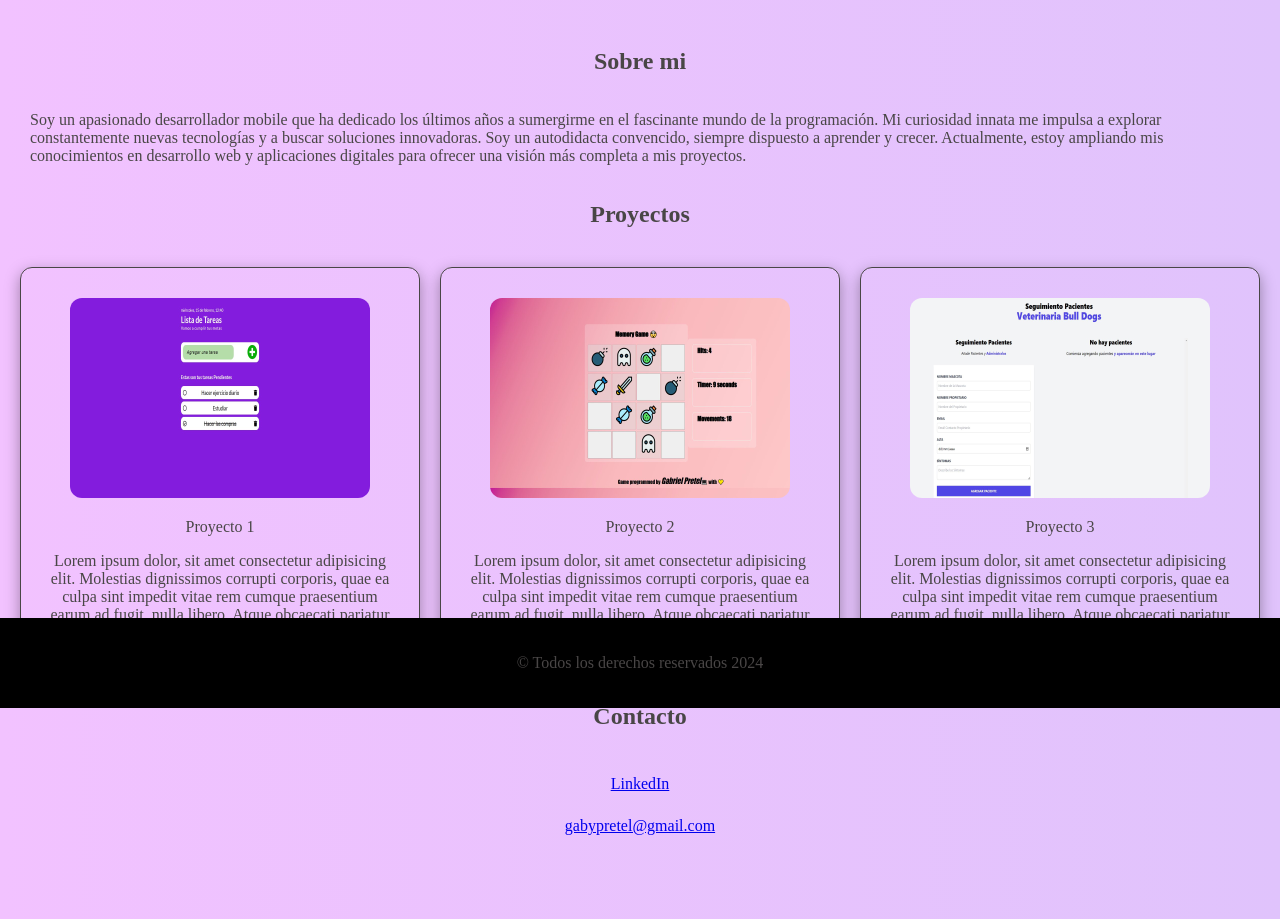
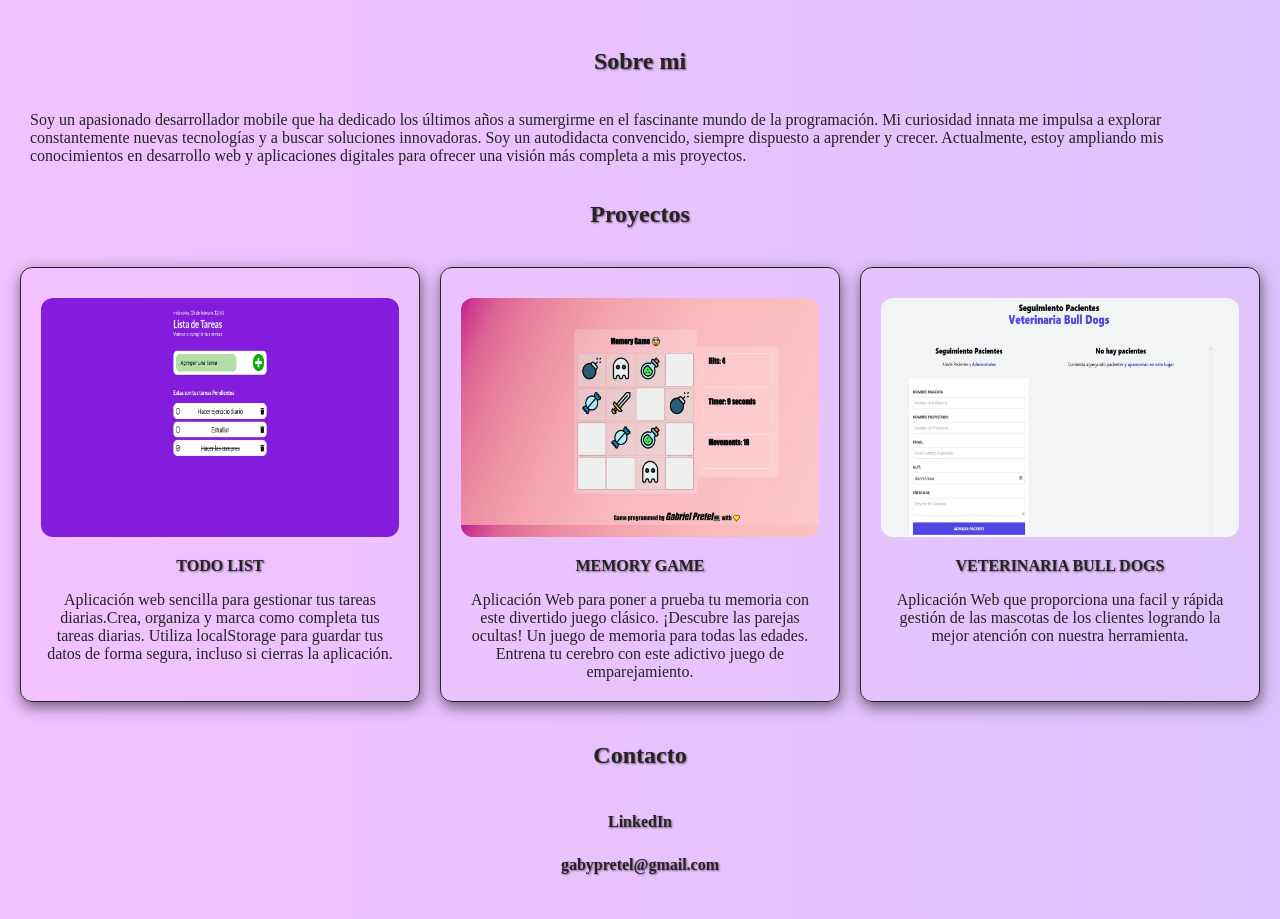
Before and after one commit to Gabipretel/portafolio-css-grid, a plain HTML site: page index.html in a window 1280 px wide. Shown: the part 92-1011 px from the top of the page. Drawn offline with Linux system fonts and the light colour scheme; a web font is replaced by a local one.

Commit message:
cambios ui

```diff
--- a/index.html
+++ b/index.html
@@ -4,7 +4,7 @@
     <meta charset="UTF-8">
     <meta name="viewport" content="width=device-width, initial-scale=1.0">
     <title>Estructura Responsive con CSS Grid</title>
-    <link rel="stylesheet" href="/styles/styles.css">
+    <link rel="stylesheet" href="./styles/styles.css">
 </head>
 <body >
     <header class="header_container">
@@ -24,19 +24,21 @@
     <h2 class="projects_title">Proyectos</h2>
     <main class="projects_section_container">
         <div class="project">
-            <img class="project-img" src="/assets/proyecto1.jpg" alt="projecto1 imagen">
-           <p>Proyecto 1</p>
-           <span>Lorem ipsum dolor, sit amet consectetur adipisicing elit. Molestias dignissimos corrupti corporis, quae ea culpa sint impedit vitae rem cumque praesentium earum ad fugit, nulla libero. Atque obcaecati pariatur natus.</span>
+            <img class="project-img" src="./assets/proyecto1.jpg" alt="projecto1 imagen">
+           <p class="project-title">TODO LIST</p>
+           <span class="project-description">Aplicación web sencilla para gestionar tus tareas diarias.Crea, organiza y marca como completa tus tareas diarias. Utiliza localStorage para guardar tus datos de forma segura, incluso si cierras la aplicación.</span>
         </div>
         <div class="project">
-            <img class="project-img" src="/assets/proyecto2.jpg" alt="projecto1 imagen">
-            <p>Proyecto 2</p>
-            <span>Lorem ipsum dolor, sit amet consectetur adipisicing elit. Molestias dignissimos corrupti corporis, quae ea culpa sint impedit vitae rem cumque praesentium earum ad fugit, nulla libero. Atque obcaecati pariatur natus.</span>
+            <img class="project-img" src="./assets/proyecto2.jpg" alt="projecto1 imagen">
+            <p class="project-title">MEMORY GAME</p>
+            <span class="project-description">Aplicación Web para poner a prueba tu memoria con este divertido juego clásico.
+                ¡Descubre las parejas ocultas! Un juego de memoria para todas las edades.
+                Entrena tu cerebro con este adictivo juego de emparejamiento.</span>
         </div>
         <div class="project">
-            <img class="project-img" src="/assets/proyecto3.jpg" alt="projecto1 imagen">
-            <p>Proyecto 3</p>
-             <span>Lorem ipsum dolor, sit amet consectetur adipisicing elit. Molestias dignissimos corrupti corporis, quae ea culpa sint impedit vitae rem cumque praesentium earum ad fugit, nulla libero. Atque obcaecati pariatur natus.</span>
+            <img class="project-img" src="./assets/proyecto3.jpg" alt="projecto1 imagen">
+            <p class="project-title">VETERINARIA BULL DOGS</p>
+                <span span class="project-description">Aplicación Web que proporciona una facil y rápida gestión de las mascotas de los clientes logrando la mejor atención con nuestra herramienta. </span>
         </div>
     </main>
     <section class="contact-section">
--- a/styles/styles.css
+++ b/styles/styles.css
@@ -3,7 +3,7 @@
 
 body {
     font-family: Victor Mono;
-    color: rgb(73, 70, 70);
+    color: rgb(37, 35, 35);
     /* font-weight: 800; */
     background-image: linear-gradient(to right, #F2C2FF, #E0C3FC);
     height: 100vh; /* Asegura que el fondo ocupe toda la altura de la viewport */
@@ -40,11 +40,15 @@ body {
     grid-row: 1/3;
     grid-column: 2/3;
     text-align: center;
+    font-weight: 800;
+    text-shadow: 1px 1px 2px rgba(0, 0, 0, 0.5);
 }
 .header_container .subtitle{
     grid-row:2/4;
     grid-column: -3/-2;
     place-self: center;
+    font-weight: 400;
+    text-shadow: 1px 1px 2px rgba(0, 0, 0, 0.5);
 }
 
 /* Sección sobre mi */
@@ -56,16 +60,21 @@ body {
 .about_me_title{
     grid-column: 2/3;
     text-align: center;
+    font-weight: 800;
+    text-shadow: 1px 1px 2px rgba(0, 0, 0, 0.5);
 }
 .about_me_container .about_me_subtitle{
     grid-column: 1/4;
     padding: 0 30px;
+    font-weight: 400;
 }
 
 /* Sección de Proyectos */
 .projects_title{
     grid-column: 2/3;
     text-align: center;
+    font-weight: 800;
+    text-shadow: 1px 1px 2px rgba(0, 0, 0, 0.5);
 }
 .projects_section_container{
     display: grid;
@@ -78,17 +87,25 @@ body {
 
 .project {
     border-radius: 12px;
-    border:1px solid  rgb(73, 70, 70);
+    border:1px solid  rgb(37, 35, 35);
     padding: 20px;
     text-align: center;
-    box-shadow: rgba(0, 0, 0, 0.35) 0px 5px 15px;
+    box-shadow: rgba(0, 0, 0, 0.55) 1px 5px 15px;
+}
+
+.project-title{
+    font-weight: 800;
+    text-shadow: 1px 1px 2px rgba(0, 0, 0, 0.5);
+}
+.project-description{
+    font-weight: 400;
 }
 .project:hover{
     transform: scale(1.0425);
     transition: 1s
 }
 .project-img{
-    width: 300px;
+    width: 100%;
     margin-top: 10px;
     border-radius: 12px;
 }
@@ -96,23 +113,33 @@ body {
 .contact-section {
     display: grid;
     grid-template-columns: repeat(3,1fr);
-    grid-template-rows: repeat(4,1fr);
+    grid-template-rows: repeat(3,1fr);
 }
 .contact_title{
     grid-column: 2/3;
     grid-row:1;
     text-align: center;
+    font-weight: 800;
+    text-shadow: 1px 1px 2px rgba(0, 0, 0, 0.5);
 }
 
 .contact-link-linkedIn{
     grid-column: 2;
     grid-row: 2/3;
     place-self: center;
+    font-weight: 800;
+    text-decoration: none;
+    color:  rgb(37, 35, 35);
+    text-shadow: 1px 1px 2px rgba(0, 0, 0, 0.5);
 }
 .contact-link-gmail {
     grid-column: 2;
     grid-row: 3/4;
     text-align: center;
+    font-weight: 800;
+    text-decoration: none;
+    color:  rgb(37, 35, 35);
+    text-shadow: 1px 1px 2px rgba(0, 0, 0, 0.5);
 }
 
 
@@ -121,7 +148,7 @@ body {
     display: grid;
     grid-template-columns: repeat(3, 1fr);
     grid-template-rows: repeat(1, 1fr);
-    position: fixed;
+    /* position: fixed; */
     bottom: 0;
     left: 0;
     width: 100%;
@@ -132,4 +159,5 @@ body {
     grid-column: 2/3;
     text-align: center;
     padding: 20px;
+    color: #fff;
 }
```
